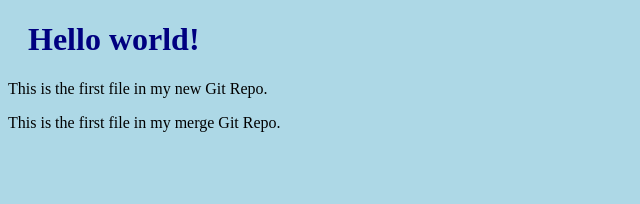
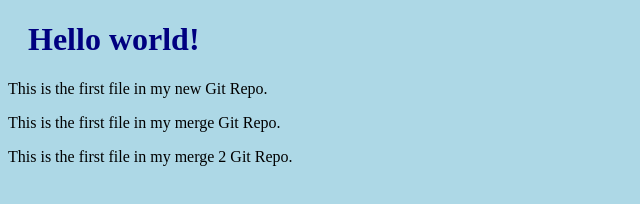
Before and after one commit to erick-serednicki-pernambuco/engSoft, a plain HTML site: page index.html in a window 1280 px wide. Shown: the whole page, without its empty margins (0-640 px from the left). Drawn offline with Linux system fonts and the light colour scheme.

Commit message:
add index fix

```diff
--- a/index.html
+++ b/index.html
@@ -9,6 +9,8 @@
 <h1>Hello world!</h1>
 <p>This is the first file in my new Git Repo.</p>
 <p>This is the first file in my merge Git Repo.</p>
+<p>This is the first file in my merge 2 Git Repo.</p>
+
 
 </body>
 </html>
```
